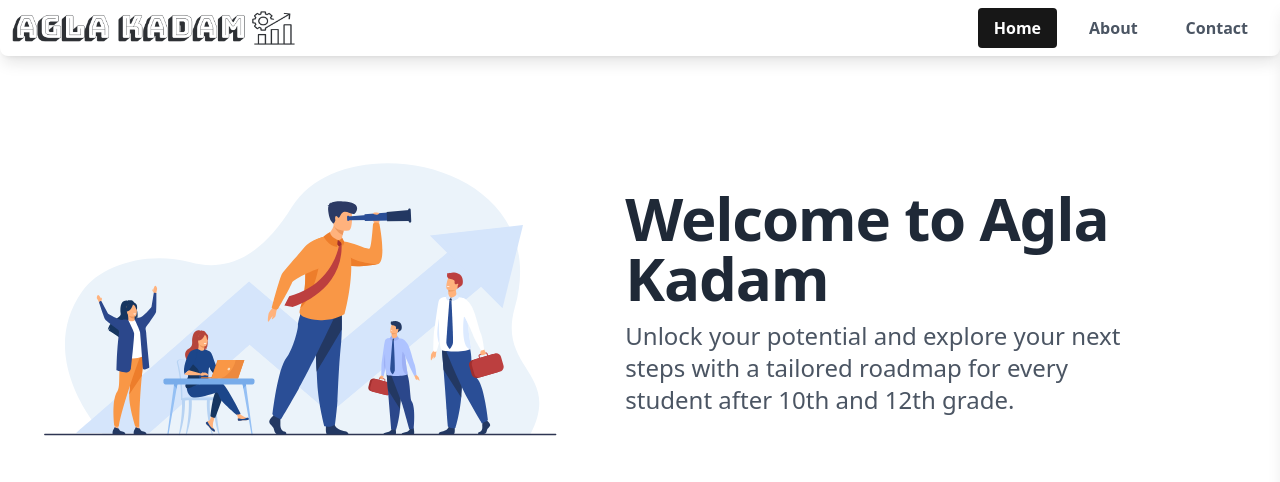
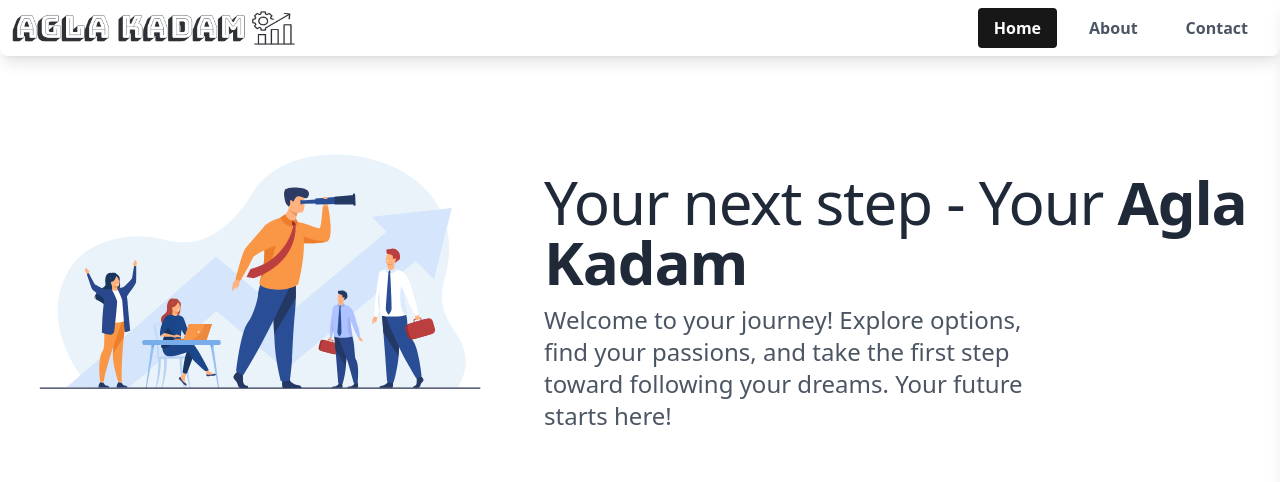
Before and after one commit to coding-yoddha/career-guide-app, a Next.js app: page / in a window 1280 px wide. Shown: the top 482 px of the page. Built offline with nearby package versions, Linux system fonts and the light colour scheme; no server answers; the database is empty.

Commit message:
UI Fixes

```diff
--- a/src/app/layout.tsx
+++ b/src/app/layout.tsx
@@ -20,7 +20,7 @@ const geistMono = localFont({
 });
 
 export const metadata: Metadata = {
-  title: "Career Guide App",
+  title: "Agla Kadam",
   description:
     "One stop destination to know what to choose after your 10th Standard",
 };
--- a/src/app/page.tsx
+++ b/src/app/page.tsx
@@ -21,7 +21,6 @@ interface CareersResponse {
   errMsg?: string;
 }
 
-// The Home component is an async function returning JSX
 const Home: React.FC = async () => {
   const { data, errMsg }: CareersResponse = await getCareers();
 
@@ -42,17 +41,19 @@ const Home: React.FC = async () => {
           </div>
           <div className="text-center px-4 md:text-left">
             <h1
-              className="text-3xl sm:text-4xl md:text-5xl lg:text-6xl font-extrabold"
+              className="text-3xl sm:text-4xl md:text-5xl lg:text-6xl font-normal"
               style={{ color: "#1f2937", letterSpacing: "-0.02em" }}
             >
-              Welcome to Agla Kadam
+              Your next step - Your {""}
+              <span className="font-extrabold">Agla Kadam</span>
             </h1>
             <p
               className="text-base sm:text-lg md:text-xl lg:text-2xl text-gray-500 mt-3 max-w-sm sm:max-w-md md:max-w-lg font-medium"
               style={{ color: "#4b5563" }}
             >
-              Unlock your potential and explore your next steps with a tailored
-              roadmap for every student after 10th and 12th grade.
+              Welcome to your journey! Explore options, find your passions, and
+              take the first step toward following your dreams. Your future
+              starts here!
             </p>
           </div>
         </div>
--- a/src/components/FlowChart/index.tsx
+++ b/src/components/FlowChart/index.tsx
@@ -23,7 +23,7 @@ const Flow: React.FC<CareerOption> = ({ careerOption }) => {
   const router = useRouter();
 
   useEffect(() => {
-    fetch(`api/getFlows?start=${"10th"}&end=${"Electrical Engineering"}`, {
+    fetch(`/api/getFlows?start=${"X - State/SSC"}&end=${careerOption}`, {
       method: "GET",
     })
       .then((res) => res.json())
--- a/src/components/OptionsDetails/index.tsx
+++ b/src/components/OptionsDetails/index.tsx
@@ -33,7 +33,7 @@ const OptionsDetails: React.FC<OptionsDetailsProps> = ({ career }) => {
   const [currentPage, setCurrentPage] = useState(1);
 
   useEffect(() => {
-    fetch(`api/getOptions?option=${career}`, { method: "GET" })
+    fetch(`/api/getOptions?option=${career}`, { method: "GET" })
       .then((res) => res.json())
       .then((data) => {
         setOptionData(data?.data);
@@ -43,7 +43,7 @@ const OptionsDetails: React.FC<OptionsDetailsProps> = ({ career }) => {
   const totalPages = Math.ceil(optionData.length / CARDS_PER_PAGE);
   const startIndex = (currentPage - 1) * CARDS_PER_PAGE;
   const endIndex = startIndex + CARDS_PER_PAGE;
-  const paginatedCards = optionData.slice(startIndex, endIndex);
+  const cardsToDisplay = optionData.slice(startIndex, endIndex);
 
   const handlePageChange = (page: number) => {
     window.scrollTo({
@@ -64,7 +64,7 @@ const OptionsDetails: React.FC<OptionsDetailsProps> = ({ career }) => {
           Explore Your Options
         </h1>
 
-        {paginatedCards.map((card) => (
+        {cardsToDisplay.map((card) => (
           <div
             key={card._id}
             className="bg-white shadow-lg rounded-lg overflow-hidden p-6 hover:shadow-2xl transition-shadow duration-300"
```
